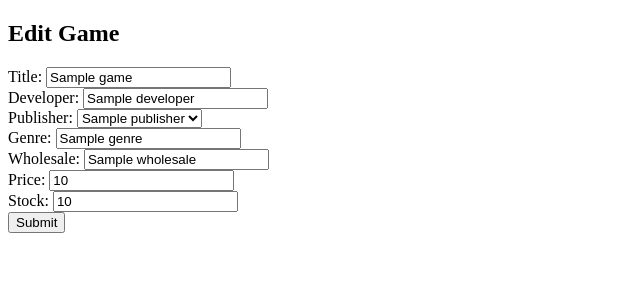
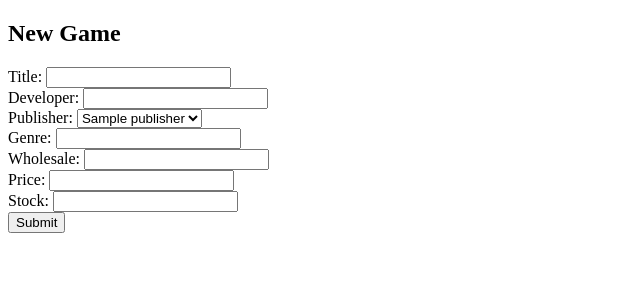
Before and after one commit to dcpieper/codeclan_solo_project, a Flask app: template project_app/templates/games/new.html in a window 1280 px wide. Shown: the part 106-406 px from the top of the page, without its empty margins (0-640 px from the left). Run offline with Flask 2, Linux system fonts and the light colour scheme; the template is opened without the code that fills it: most values are stand-ins (such as "Sample title", 1, 10 or a date in 2020).

Commit message:
fixed show game issue

```diff
--- a/project_app/controllers/games_controller.py
+++ b/project_app/controllers/games_controller.py
@@ -34,8 +34,7 @@ def create_game():
 @games_blueprint.route("/games/<id>")
 def show_game(id):
     game = game_repository.select(id)
-    publisher = publisher_repository.select(id)
-    return render_template('games/show.html', game = game, publisher=publisher)
+    return render_template('games/show.html', game = game)
 
 @games_blueprint.route("/games/<id>/edit")
 def edit_game(id):
--- a/project_app/repositories/game_repository.py
+++ b/project_app/repositories/game_repository.py
@@ -19,7 +19,7 @@ def select_all():
 
     for row in results:
         publisher = publisher_repository.select(row['publisher_id'])
-        game = Game(row['title'], publisher, row['genre'], row['wholesale'], row['price'], row['stock'], row['id'])
+        game = Game(row['title'], row['developer'], publisher, row['genre'], row['wholesale'], row['price'], row['stock'], row['id'])
         games.append(game)
     return games
 
@@ -31,7 +31,7 @@ def select(id):
     if results:
         result = results[0]
         publisher = publisher_repository.select(result['publisher_id'])
-        game = Game(result['title'], publisher, result['genre'], result['wholesale'], result['price'], result['stock'], result['id'])
+        game = Game(result['title'], result['developer'], publisher, result['genre'], result['wholesale'], result['price'], result['stock'], result['id'])
         return game
 
 def delete_all():
--- a/project_app/templates/games/new.html
+++ b/project_app/templates/games/new.html
@@ -1,16 +1,17 @@
 {% extends "base.html" %}
+
 {% block content %}
 
-<h2>Edit Game</h2>
+<h2>New Game</h2>
 
-<form action="/games/{{ game.id }}" method="POST">
+<form action="/games/" method="POST">
     <div>
         <label for="name">Title:</label>
-        <input type="text" id="title" name="title" value="{{ game.title }}">
+        <input type="text" id="title" name="title">
     </div>
     <div>
         <label for="name">Developer:</label>
-        <input type="text" id="developer" name="developer" value="{{ game.developer }}">
+        <input type="text" id="developer" name="developer">
     </div>
     <div>
         <label for="publisher">Publisher:</label>
@@ -24,19 +25,19 @@
     </div>
     <div>
         <label for="name">Genre:</label>
-        <input type="text" id="genre" name="genre" value="{{ game.genre }}">
+        <input type="text" id="genre" name="genre">
     </div>
     <div>
         <label for="name">Wholesale:</label>
-        <input type="text" id="wholesale" name="wholesale" value="{{ game.wholesale }}">
+        <input type="text" id="wholesale" name="wholesale">
     </div>
     <div>
         <label for="name">Price:</label>
-        <input type="text" id="price" name="price" value="{{ game.price }}">
+        <input type="text" id="price" name="price">
     </div>
     <div>
         <label for="name">Stock:</label>
-        <input type="text" id="stock" name="stock" value="{{ game.stock }}">
+        <input type="text" id="stock" name="stock">
     </div>
     <div>
         <input type="submit">
--- a/project_app/templates/games/show.html
+++ b/project_app/templates/games/show.html
@@ -5,7 +5,7 @@
 <h2>{{ game.title }}</h2>
 <div>
     <p> Developer: {{ game.developer }}</p>
-    <p> Publisher: {{ game.publisher_id }}</p>
+    <p> Publisher: {{ game.publisher.publisher_name }}</p>
     <p> Genre: {{ game.genre }}</p>
     <p> Wholesale Price: {{ game.wholesale }}</p>
     <p> Selling Price: {{ game.price }}</p>
```
Also changed, not shown: project_app/templates/games/index.html (+7 -0 lines).
